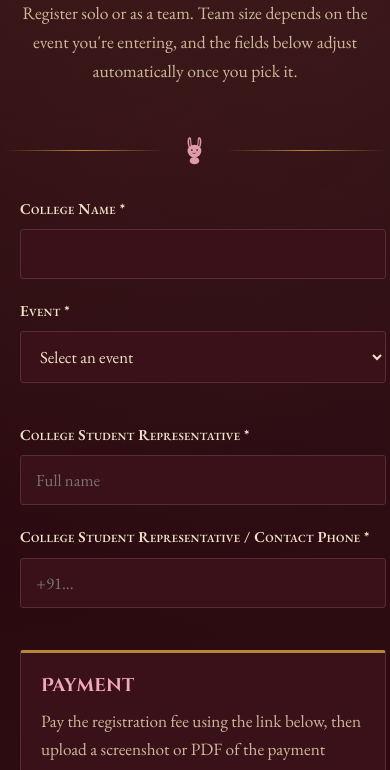
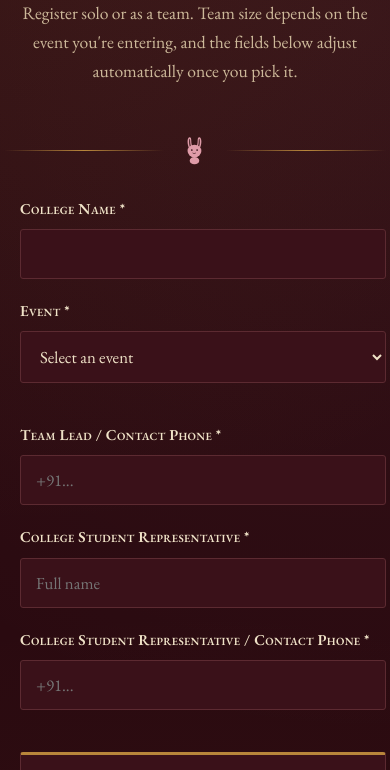
Before and after one commit to hunainraza1/Aisthera-26, a plain HTML site: page register.html in a window 390 px wide. Shown: the part 324-1094 px from the top of the page. Drawn offline with nearby package versions, Linux system fonts and the light colour scheme; a web font is replaced by a local one.

Commit message:
restore team lead phone

```diff
--- a/register.html
+++ b/register.html
@@ -85,6 +85,11 @@
     <div id="participantsWrap"></div>
 
     <div class="form-row">
+      <label for="teamLeadPhone">Team Lead / Contact Phone *</label>
+      <input type="tel" id="teamLeadPhone" name="teamLeadPhone" required placeholder="+91..." />
+    </div>
+
+    <div class="form-row">
       <label for="repName">College Student Representative *</label>
       <input type="text" id="repName" name="repName" required placeholder="Full name" />
     </div>
```
Also changed, not shown: 1 other file.
